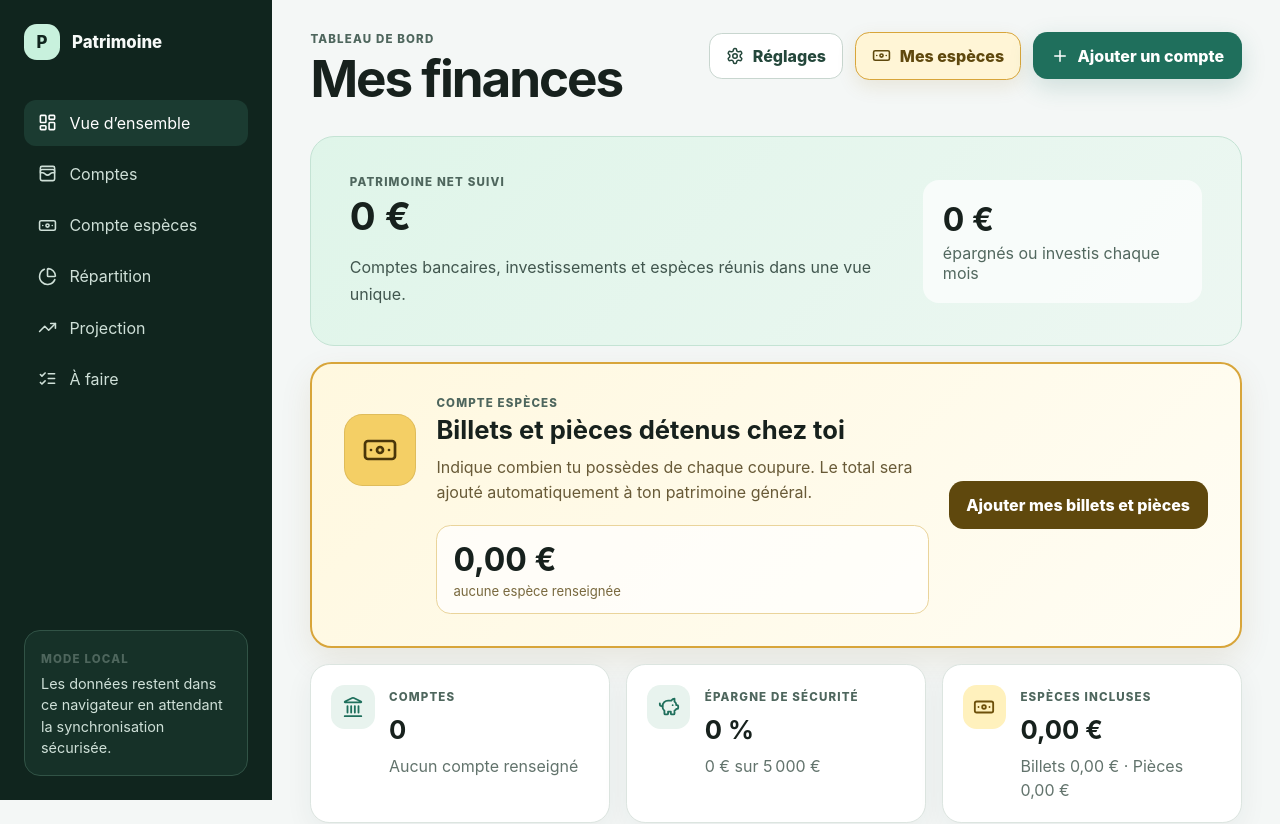
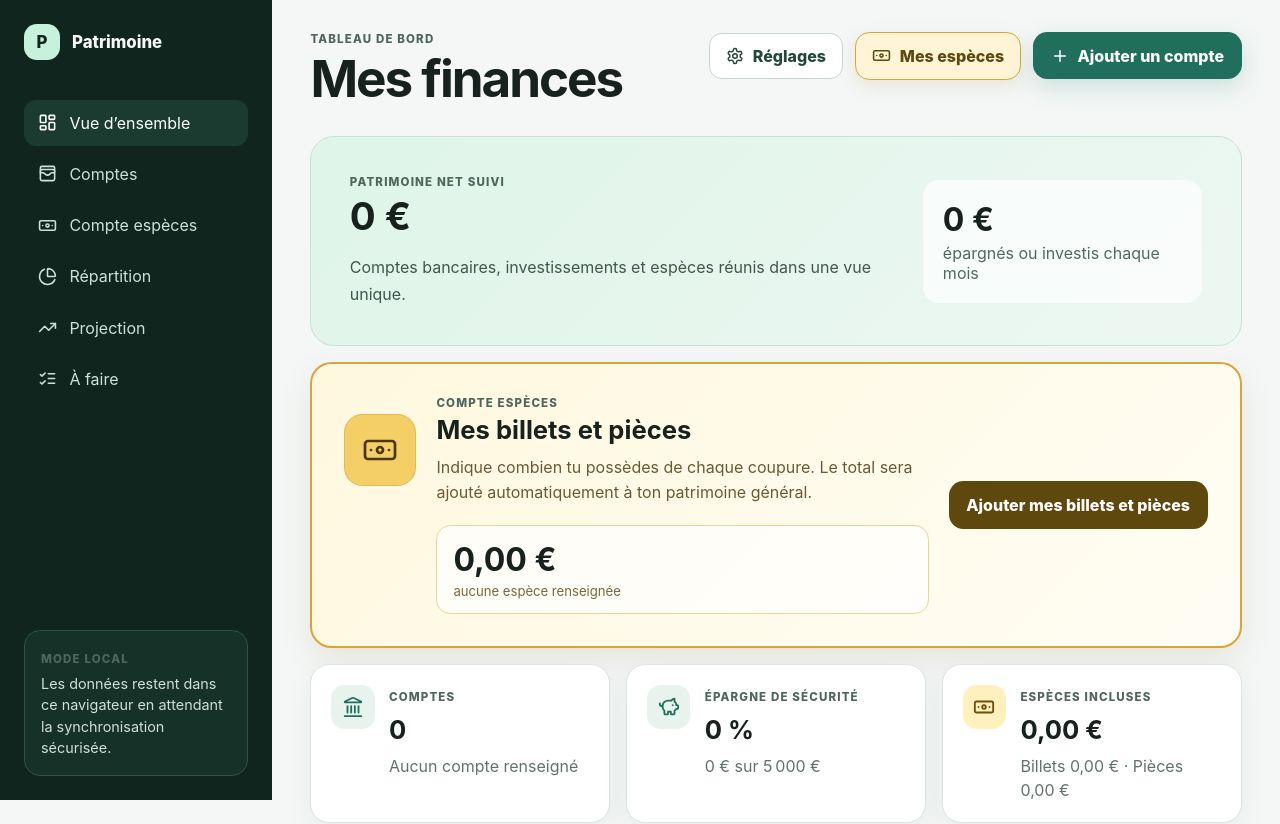
Before and after one commit to Owarino777/Patrimoine, a Next.js app: page /dashboard in a window 1280 px wide. Shown: the top 824 px of the page. Built offline with nearby package versions, Linux system fonts and the light colour scheme.

Commit message:
fix: afficher un libellé espèces plus neutre

```diff
--- a/src/app/dashboard/page.tsx
+++ b/src/app/dashboard/page.tsx
@@ -1,5 +1,11 @@
+import { CashCopyAdjustment } from "../cash-copy-adjustment";
 import { FinancialDashboard } from "../financial-dashboard";
 
 export default function DashboardPage() {
-  return <FinancialDashboard />;
+  return (
+    <>
+      <CashCopyAdjustment />
+      <FinancialDashboard />
+    </>
+  );
 }
```
